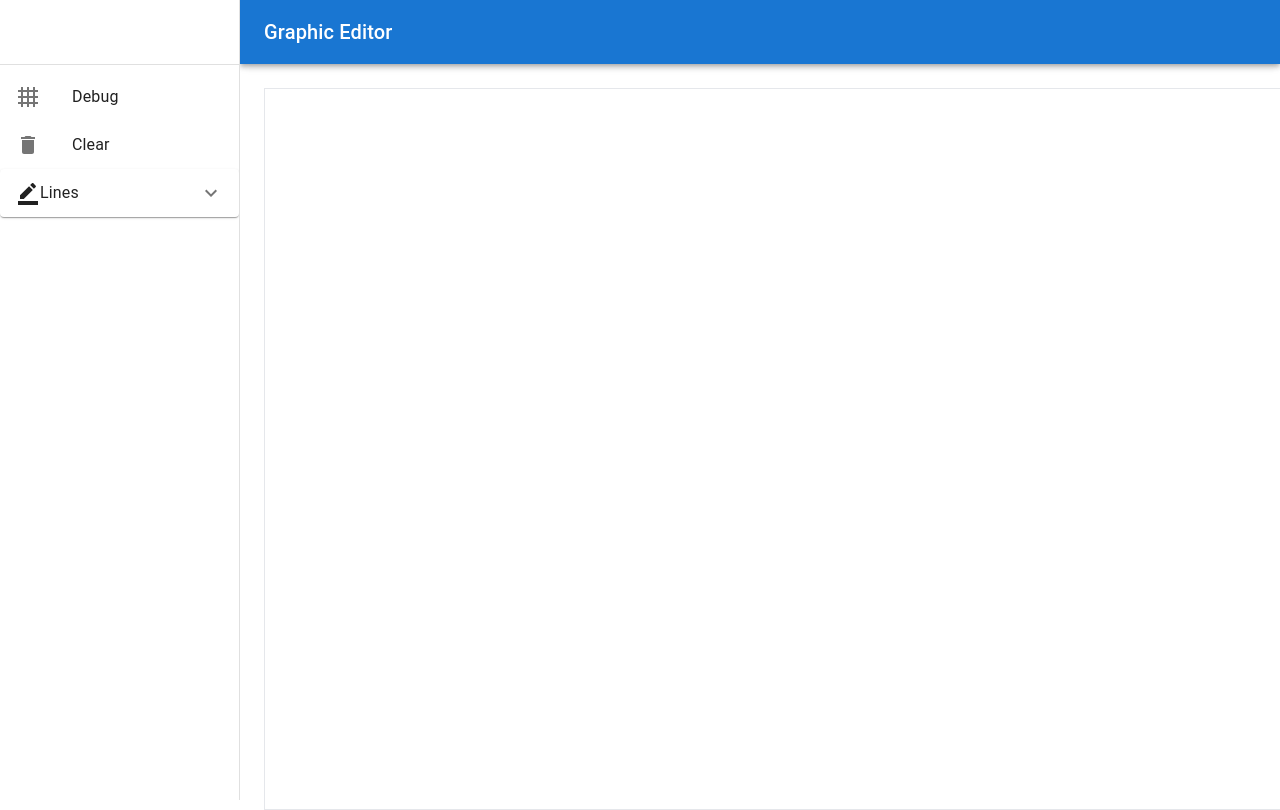
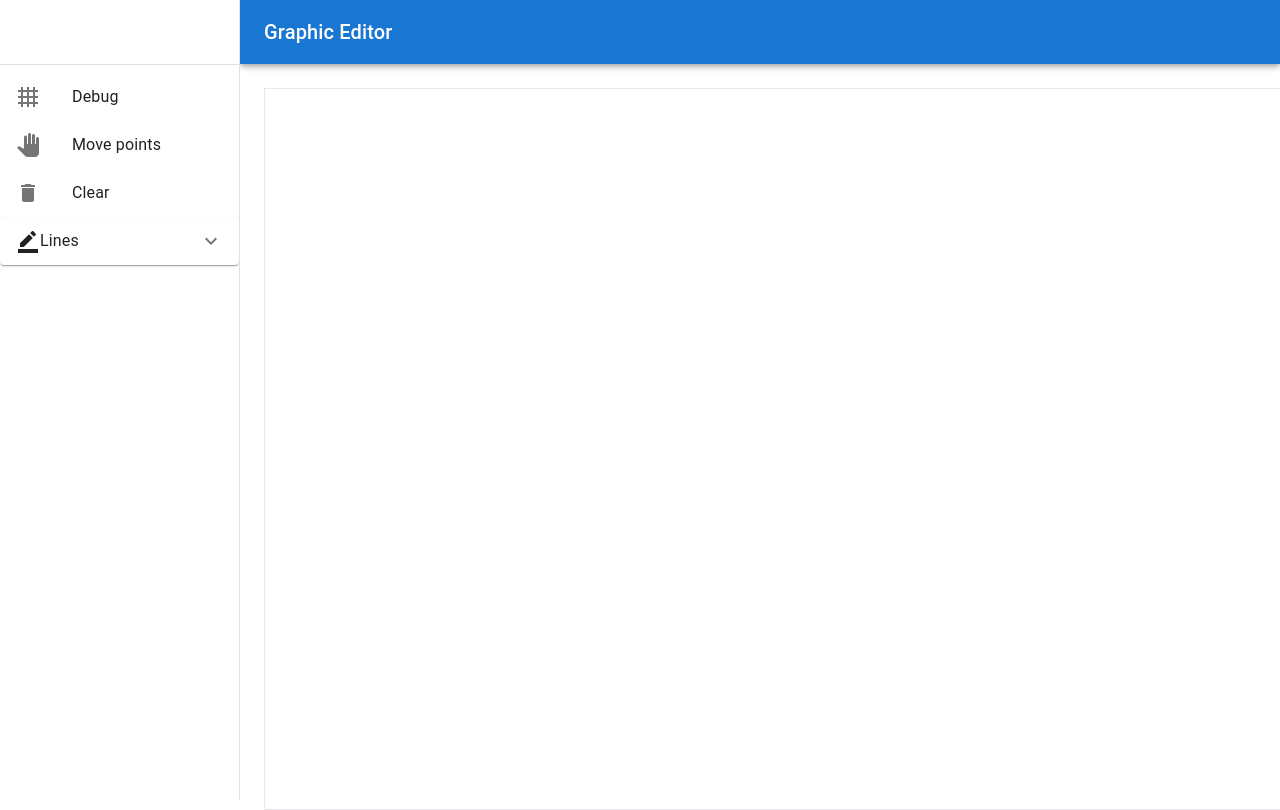
Before and after one commit to Bunnyhug01/GIIS_GraphicEditor, a Next.js app in the folder graphic-editor/: page / in a window 1280 px wide. Shown: the top 810 px of the page. Built offline with nearby package versions, Linux system fonts and the light colour scheme.

Commit message:
Added button

```diff
--- a/graphic-editor/src/app/page.tsx
+++ b/graphic-editor/src/app/page.tsx
@@ -19,6 +19,7 @@ import MenuIcon from '@mui/icons-material/Menu';
 import Grid4x4 from '@mui/icons-material/Grid4x4';
 import ExpandMoreIcon from '@mui/icons-material/ExpandMore';
 import AnimationIcon from '@mui/icons-material/Animation';
+import PanToolIcon from '@mui/icons-material/PanTool';
 
 import List from '@mui/material/List';
 import ListItem from '@mui/material/ListItem';
@@ -52,6 +53,7 @@ import HermiteDrawer from './algorithms/drawer/curve _lines/HermiteDrawer';
 import BezieDrawer from './algorithms/drawer/curve _lines/BezieDrawer';
 import { context } from './main';
 import BresenhamLineDrawer from './algorithms/drawer/lines/BresenhamLineDrawer';
+import MouseMove from './generator/MouseMove';
 
 const drawerWidth = 240;
 
@@ -90,6 +92,15 @@ export default function Home(props: Props) {
                 <Grid4x4/>
               </ListItemIcon>
               <ListItemText primary='Debug'/>
+            </ListItemButton>
+          </ListItem>
+
+          <ListItem key='Move points' disablePadding>
+            <ListItemButton onClick={() => setGenerator(new MouseMove())}>
+              <ListItemIcon>
+                <PanToolIcon/>
+              </ListItemIcon>
+              <ListItemText primary='Move points'/>
             </ListItemButton>
           </ListItem>
 
```
